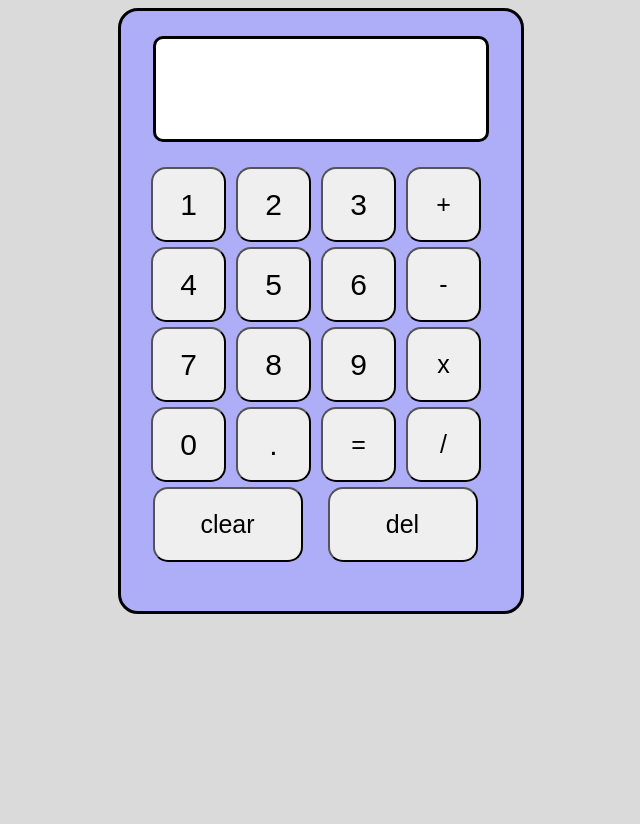
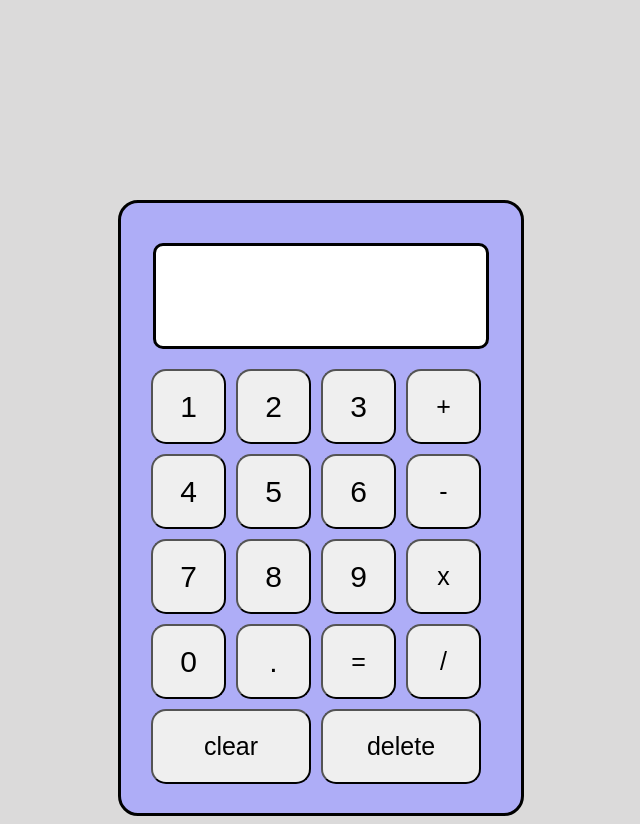
Before and after one commit to sjaafar32/Calculator, a plain HTML site: page index.html in a window 1280 px wide. Shown: the whole page, without its empty margins (319-959 px from the left). Before the commit the page ends 800 px from the top, so only its background shows below. Drawn offline with Linux system fonts and the light colour scheme.

Commit message:
Completed styling. Added delete functionality

```diff
--- a/index.html
+++ b/index.html
@@ -30,7 +30,7 @@
         </div>
         <div class="clr-del-container">
             <button id='clear-button' class="operator-button">clear</button>
-            <button id='del-button' class="operator-button">del</button>
+            <button id='del-button' class="operator-button">delete</button>
         </div>
         </div>
     </main>
--- a/script.js
+++ b/script.js
@@ -19,7 +19,9 @@ for(let i = 0; i<numBtnsArray.length; i++){
 }
 
 function numInput(){
+    if(newNum !== ''){ //This is so an empty string isn't added when an operator is clicked after equal sign
     input(newNum);
+    }
     newNum = ''; //New num is reset so that the previous digits selected aren't included in the next number
 }
 
@@ -52,10 +54,16 @@ clearBtn.addEventListener('click', () => {
 });
 
 deleteBtn.addEventListener('click', () => {
-    numInput();
-    let deleteString = inputArray.pop();
+    if(newNum !== ''){numInput();} /* Calls numInput() so that previously entered newNum is added to the array.
+    This is done so that we have the value in the array and can remove the previous digit or operator.
+    Only calls the numInput() if newNum does not have an empty string. Had this if statement not been here,
+    an empty string would be added if the delete button was hit more than once consecutively.*/
+
+    let deleteString = inputArray.pop(); // This takes the last element so we can remove the last typed symbol
     let length = deleteString.length;
-    inputArray.push(deleteString.slice(0, length-1));
+    let newElement = deleteString.slice(0, length-1); //This keeps every part of the string from the first point to the second to last.
+    if(newElement == ''){inputArray = inputArray}
+    else{inputArray.push(newElement);}
     console.log(inputArray);
     displayText.textContent = '';
     for(i = 0; i < inputArray.length; i++){
@@ -91,6 +99,5 @@ function operator(array){
         //Determines the operator then calls the appropriate function
         }
     }
-
-
+  inputArray = [answer]; // This is so user can continue entering values after clicking equal key
 }
--- a/style.css
+++ b/style.css
@@ -1,10 +1,19 @@
+@font-face {
+    font-family: digital-clock;
+    src: url(digital-7.ttf);
+}
+
 body {
     background-color: rgb(219, 218, 218);
 }
 
+main {
+    margin-top: 200px;
+}
+
 .container {
     width: 400px;
-    height: 600px;
+    height: 610px;
     border-style: solid;
     margin: auto;
     border-radius: 20px;
@@ -16,7 +25,8 @@ body {
     align-items: center;
     justify-content: flex-end;
     padding-right: 10px;
-    font-size: 25px;
+    font-family: digital-clock, sans-serif;
+    font-size: 40px;
     width: 320px;
     height: 100px;
     border-color: black;
@@ -42,24 +52,28 @@ body {
 }
 
 .num-operator-container{
+    display: flex;
+    justify-content: center;
+    align-items: center;
     display: grid;
     grid-template-columns: repeat(4, 85px);
-    grid-template-rows: repeat(4, 80px);
-    margin-left: 30px;
-    margin-top: 15px;
+    grid-template-rows: repeat(4, 85px);
+    margin-top: -25px;
 }
 
 #clear-button{
-    width: 150px;
-    margin-right: 25px;
+    width: 160px;
+    margin-right: 10px;
 }
 
 #del-button{
-    width: 150px;
+    width: 160px;
 }
 
 .clr-del-container{
     display: flex;
     justify-content: center;
-    margin-right: 12px;
+    align-items: center;
+    margin-right: 10px;
+    margin-top: 5px;
 }
```
Also changed, not shown: digital-7.ttf (added).
